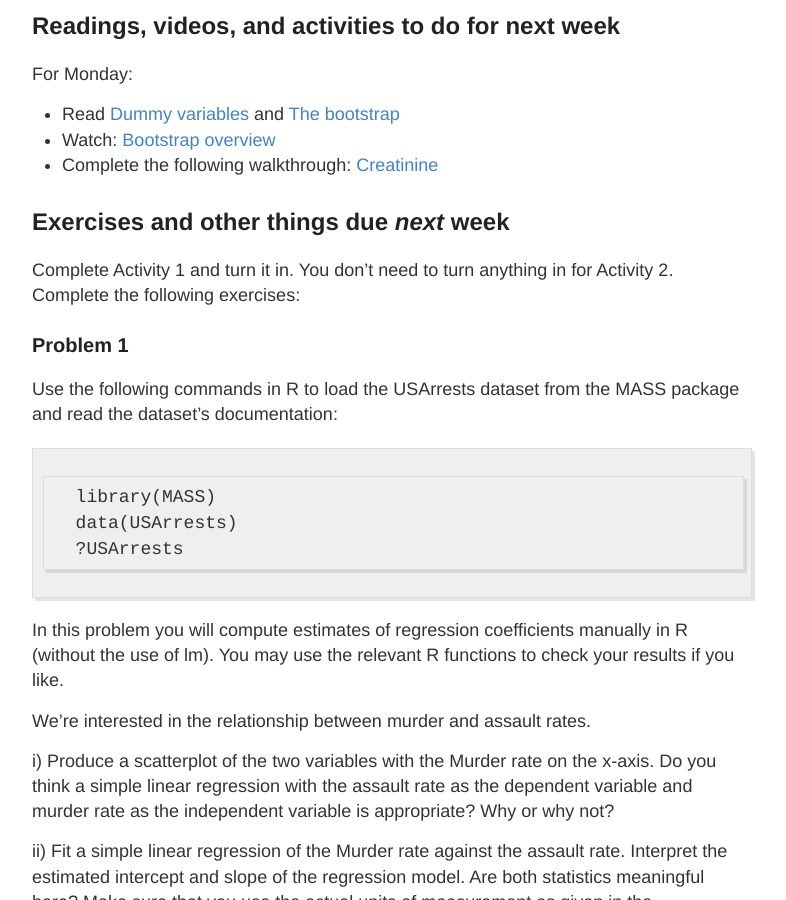
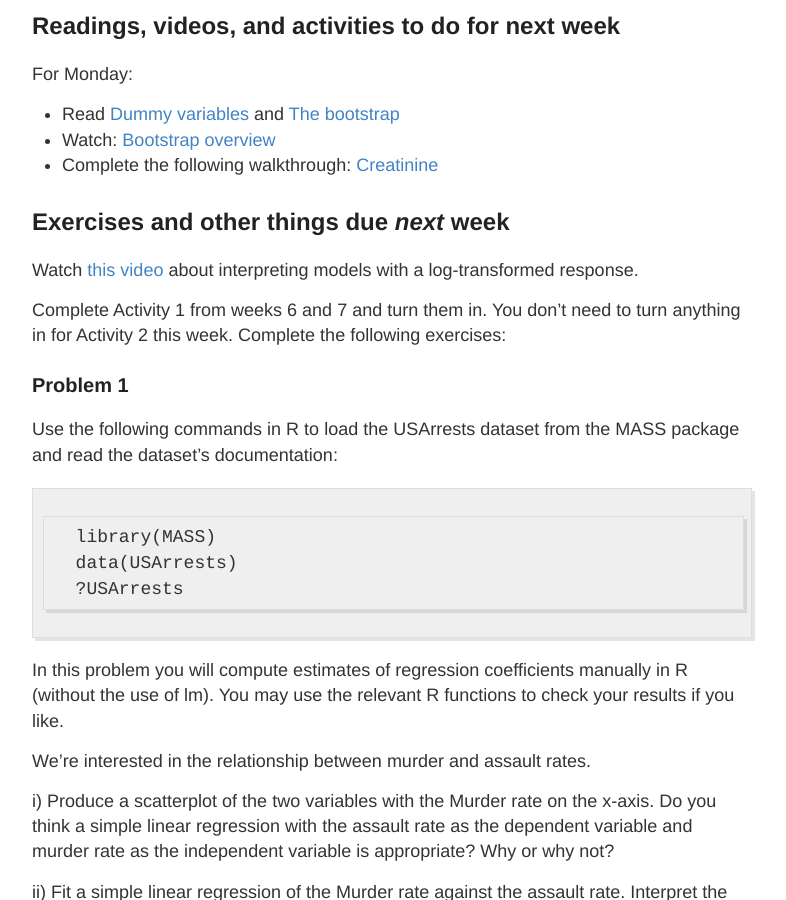
Before and after one commit to jaredsmurray/sta371h, a Jekyll site: the page built from docs/_posts/2021-03-01-Week-07.md, in a window 1280 px wide and 900 px high, scrolled down 696 px. Shown: the whole window, without its empty margins (248-1034 px from the left). Built offline with Jekyll 4.4.1, drawn with Linux system fonts in a browser that asks for light colours; formulas are drawn with MathJax 3.

Commit message:
Update 2021-03-01-Week-07.md

```diff
--- a/docs/_posts/2021-03-01-Week-07.md
+++ b/docs/_posts/2021-03-01-Week-07.md
@@ -25,13 +25,15 @@ Activity 2 (Wednesday): [College Scorecard](../files/scorecard)
 
 For Monday:
 
-  - Read [Dummy variables](../files/09_dummy_variables.pdf) and [The bootstrap](10_bootstrap.pdf)
+  - Read [Dummy variables](../files/09_dummy_variables.pdf) and [The bootstrap](../files/10_bootstrap.pdf)
   - Watch: [Bootstrap overview](https://youtu.be/6bifECSilTE)
   - Complete the following walkthrough: [Creatinine](https://github.com/jaredsmurray/learnR/blob/master/creatinine/creatinine_bootstrap.md)
 
 ## Exercises and other things due *next* week
 
-Complete Activity 1 and turn it in. You don't need to turn anything in for Activity 2. Complete the following exercises:
+Watch [this video](https://utexas.zoom.us/rec/share/tSZKQazfCMKXXOxT6YHSznc5yCLfK65WJLSZpwQ65iBZCbVspqiKB5GqS43Q8acp.eL4jtNbmE28yNe2r?startTime=1614894478000) about interpreting models with a log-transformed response.
+
+Complete Activity 1 from weeks 6 and 7 and turn them in. You don't need to turn anything in for Activity 2 this week. Complete the following exercises:
 
 ### Problem 1
 Use the following commands in R to load the USArrests dataset from the MASS package and read the dataset’s documentation:
```
